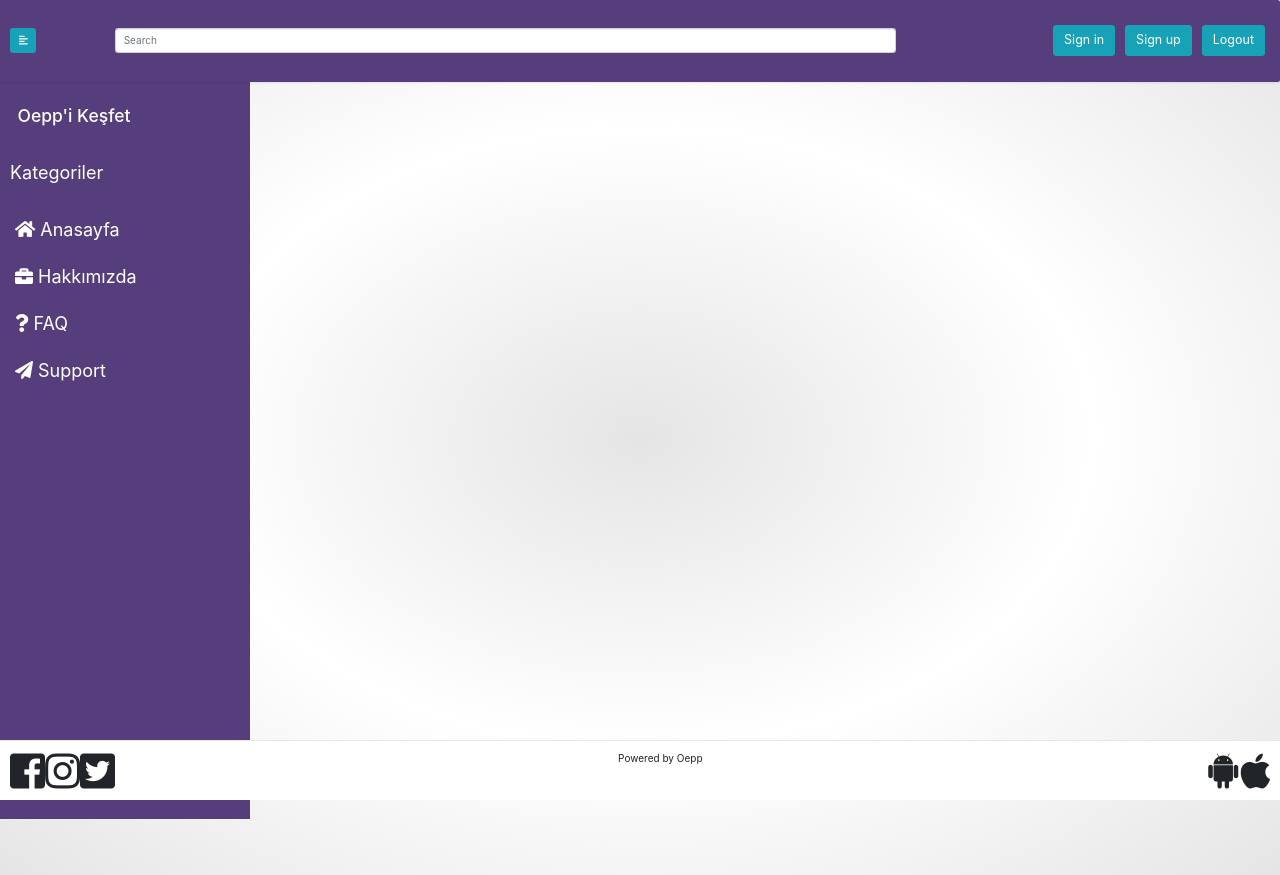
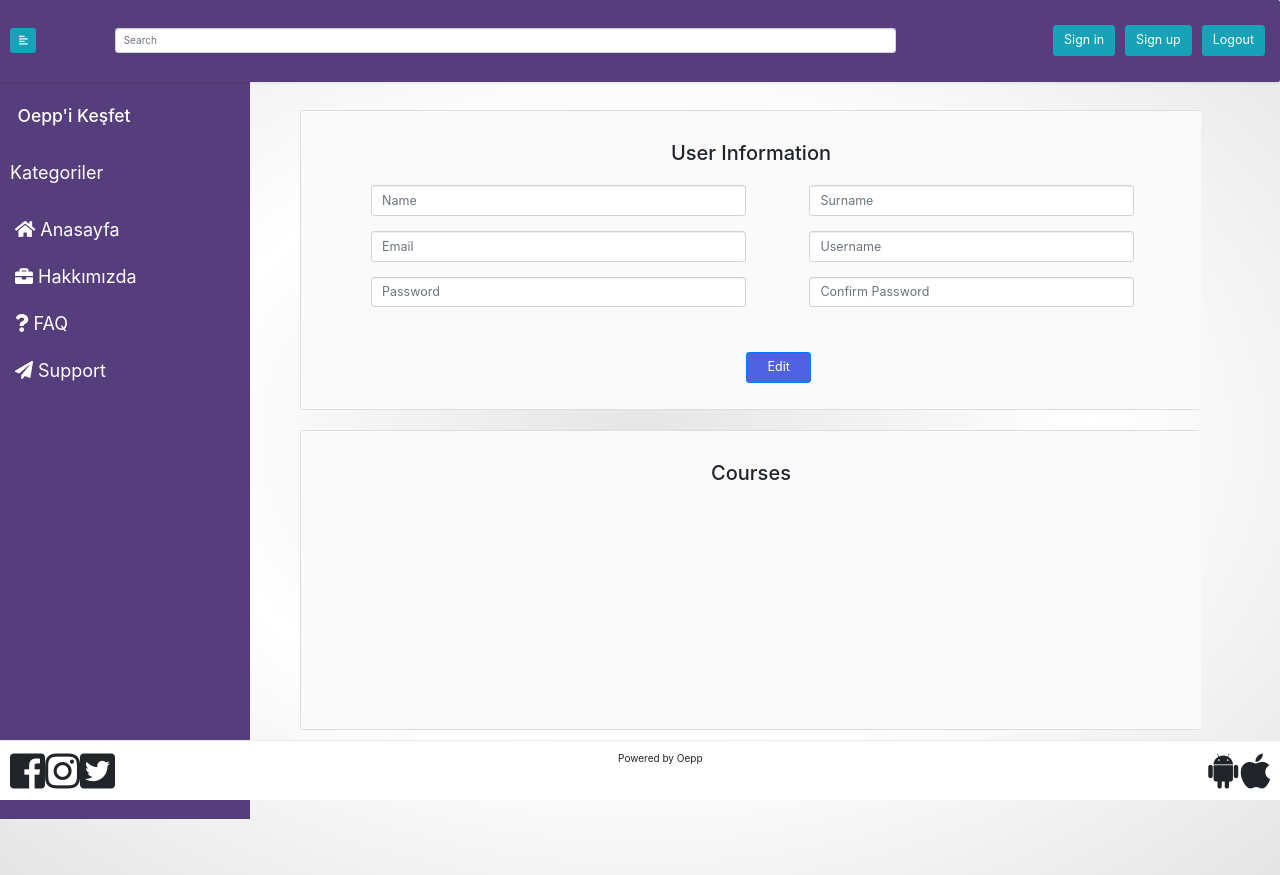
Before and after one commit to oepp/website, a React (Create React App) app: page /Profile in a window 1280 px wide. Built offline with nearby package versions, Linux system fonts and the light colour scheme.

Commit message:
Created Profile Page. Courses panel work in progress.

```diff
--- /dev/null
+++ b/src/components/Profile.js
@@ -0,0 +1,60 @@
+import React,{Component} from 'react';
+import 'bootstrap/dist/css/bootstrap.css';
+
+class Profile extends Component{
+
+    render() {
+        return (
+            <div className="container" style={{paddingLeft:50}}>
+                <br/>
+                <div className="card center"  style={{width:900, height:300, marginTop:100}} >
+                    <div className="card-body" style={{padding:50, width:900, height:400, backgroundColor:'#fafafa'}}>
+                    <center><h2>User Information</h2></center> <br/>
+                    <div className="row">
+                        <div className="col-sm">
+                            <div className="form-row">
+                            <div className="col-6" style={{paddingLeft:75}}>
+                            <input className="form-control form-control-lg" type="text" placeholder="Name"></input>
+                            </div> &nbsp; &nbsp;
+                            <div className="col-5" style={{paddingLeft:50}}>
+                            <input className="form-control form-control-lg" type="text" placeholder="Surname"></input>
+                            </div>  &nbsp; &nbsp;
+                            </div><br/>
+                            <div className="form-row">
+                            <div className="col-6" style={{paddingLeft:75}}>
+                            <input className="form-control form-control-lg" type="text" placeholder="Email"></input>
+                            </div>  &nbsp; &nbsp;
+                            <div className="col-5" style={{paddingLeft:50}}>
+                            <input className="form-control form-control-lg" type="text" placeholder="Username"></input>
+                            </div> &nbsp; &nbsp;
+                            </div><br/>
+                            <div className="form-row">
+                            <div className="col-6" style={{paddingLeft:75}}>
+                            <input className="form-control form-control-lg" type="password" placeholder="Password"></input>
+                            </div>  &nbsp; &nbsp;
+                            <div className="col-5" style={{paddingLeft:50}}>
+                            <input className="form-control form-control-lg" type="password" placeholder="Confirm Password"></input>
+                            </div>
+                            </div><br/><br/>
+                            &nbsp; &nbsp; &nbsp; &nbsp; &nbsp; &nbsp; &nbsp; &nbsp; &nbsp; &nbsp;
+                            <div style={{paddingLeft:445}}>
+                            <button type="button" className="btn btn-primary btn-lg" style={{backgroundColor:'#5062e1'}}>&nbsp; &nbsp;Edit&nbsp; &nbsp;</button>
+                            </div>
+                        </div>
+                    </div>
+                    </div>
+                </div>
+                <div className="card center"  style={{width:900, height:300, marginTop:20}} >
+                    <div className="card-body" style={{padding:50, width:900, height:400, backgroundColor:'#fafafa'}}>
+                    <center><h2>Courses</h2></center>
+
+                    </div>
+                </div>
+            </div>
+
+        );
+    }
+
+}
+
+export default Profile;
--- a/src/components/content/Content.js
+++ b/src/components/content/Content.js
@@ -11,6 +11,7 @@ import Registration from '../Registration';
 import Support from '../Support';
 import './navbar.css';
 import Faq from '../Faq';
+import Profile from '../Profile';
 
 export default props => (
     <Container  fluid className={classNames('content', {'is-open': props.isOpen}, 'container-oepp')}>
@@ -25,6 +26,7 @@ export default props => (
         <Route path="/Page-2" component={Registration} />
         <Route path="/Support" component={Support} />
         <Route path = "/Faq"  component ={Faq} />
+        <Route path = "/Profile"  component ={Profile} />
 
       </Switch>
     </Container>
```
